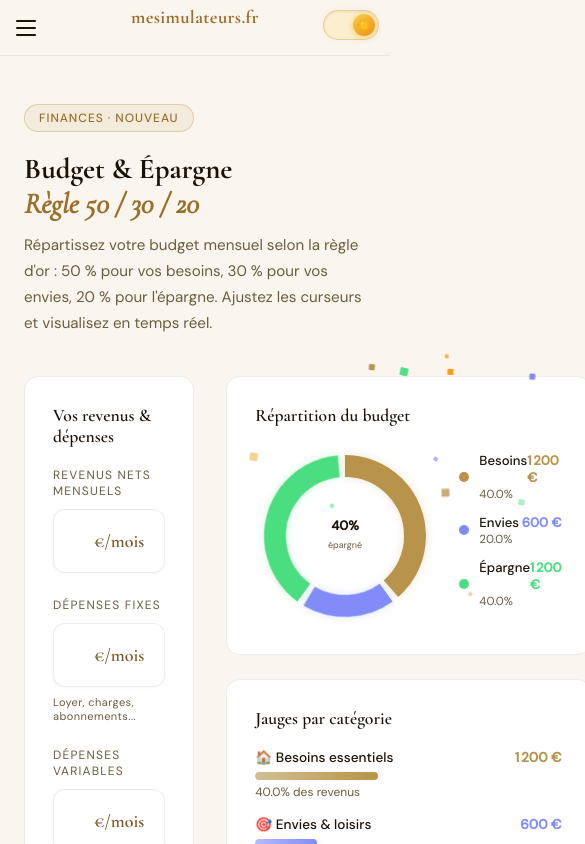
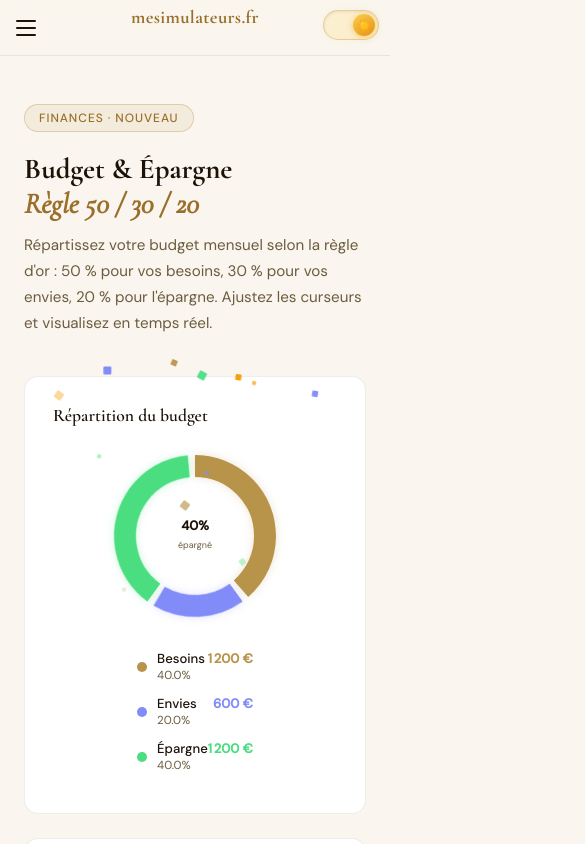
Before and after one commit to c9j7zypzq5-max/simulateur-retraite-agirc, a React (Vite) app: page /simulateurs/budget in a window 390 px wide. Shown: the top 844 px of the page, 585 px wide, since content can reach past the window. Built offline with nearby package versions, Linux system fonts and the light colour scheme.

Commit message:
fix: Budget.jsx responsive mobile — grille 1 colonne < 680px, résultats en premier, donut en colonne sur mobile

```diff
--- a/src/pages/simulateurs/Budget.jsx
+++ b/src/pages/simulateurs/Budget.jsx
@@ -3,6 +3,16 @@ import { useTheme } from "../../hooks/useTheme.js";
 import Navbar from "../../components/Navbar.jsx";
 import Footer from "../../components/Footer.jsx";
 import { NumInput, useAnimatedNumber, fmt, fmtEur } from "../../components/ui.jsx";
+
+function useIsMobile(breakpoint = 680) {
+  const [mobile, setMobile] = useState(() => window.innerWidth < breakpoint);
+  useEffect(() => {
+    const h = () => setMobile(window.innerWidth < breakpoint);
+    window.addEventListener("resize", h, { passive: true });
+    return () => window.removeEventListener("resize", h);
+  }, [breakpoint]);
+  return mobile;
+}
 
 // ─── Calcul règle 50/30/20 ────────────────────────────────────────────────────
 function calcBudget({ revenus, fixe, variable, epargneActuelle }) {
@@ -305,6 +315,7 @@ export default function Budget() {
   const animTaux     = useAnimatedValue(res?.tauxEpargne  ?? 0);
 
   const hasPositiveEpargne = (res?.epargneReel ?? 0) > 0;
+  const isMobile = useIsMobile(680);
 
   return (
     <div style={{ minHeight: "100vh", background: "var(--bg)", fontFamily: "'DM Sans', sans-serif", color: "var(--text)" }}>
@@ -325,10 +336,10 @@ export default function Budget() {
       </div>
 
       {/* ── Main layout ── */}
-      <div style={{ maxWidth: 900, margin: "0 auto", padding: "0 24px 80px", display: "grid", gridTemplateColumns: "1fr 1fr", gap: 32, alignItems: "start" }}>
+      <div style={{ maxWidth: 900, margin: "0 auto", padding: "0 24px 80px", display: "grid", gridTemplateColumns: isMobile ? "1fr" : "1fr 1fr", gap: isMobile ? 0 : 32, alignItems: "start" }}>
 
-        {/* ── Colonne gauche : inputs ── */}
-        <div>
+        {/* ── Colonne gauche : inputs — passe en second sur mobile ── */}
+        <div style={{ order: isMobile ? 2 : 1 }}>
           <div style={{ background: "var(--card-bg)", border: "1px solid var(--border)", borderRadius: 14, padding: 28, marginBottom: 24 }}>
             <div style={{ fontFamily: "'Cormorant Garamond', serif", fontSize: "1.1rem", fontWeight: 600, color: "var(--text)", marginBottom: 20 }}>
               Vos revenus & dépenses
@@ -344,15 +355,15 @@ export default function Budget() {
           {res && <MotivationMessage tauxEpargne={res.tauxEpargne} />}
         </div>
 
-        {/* ── Colonne droite : visualisations ── */}
-        <div>
+        {/* ── Colonne droite : visualisations — passe en premier sur mobile ── */}
+        <div style={{ order: isMobile ? 1 : 2, marginBottom: isMobile ? 24 : 0 }}>
           {/* Donut */}
           <div style={{ background: "var(--card-bg)", border: "1px solid var(--border)", borderRadius: 14, padding: 28, marginBottom: 24, position: "relative" }}>
             <Confetti active={hasPositiveEpargne} />
             <div style={{ fontFamily: "'Cormorant Garamond', serif", fontSize: "1.1rem", fontWeight: 600, color: "var(--text)", marginBottom: 20 }}>
               Répartition du budget
             </div>
-            <div style={{ display: "flex", alignItems: "center", gap: 24 }}>
+            <div style={{ display: "flex", alignItems: "center", flexDirection: isMobile ? "column" : "row", gap: 24 }}>
               <DonutChart
                 besoins={res?.besoinsReel ?? 0}
                 envies={res?.enviesReel ?? 0}
```
